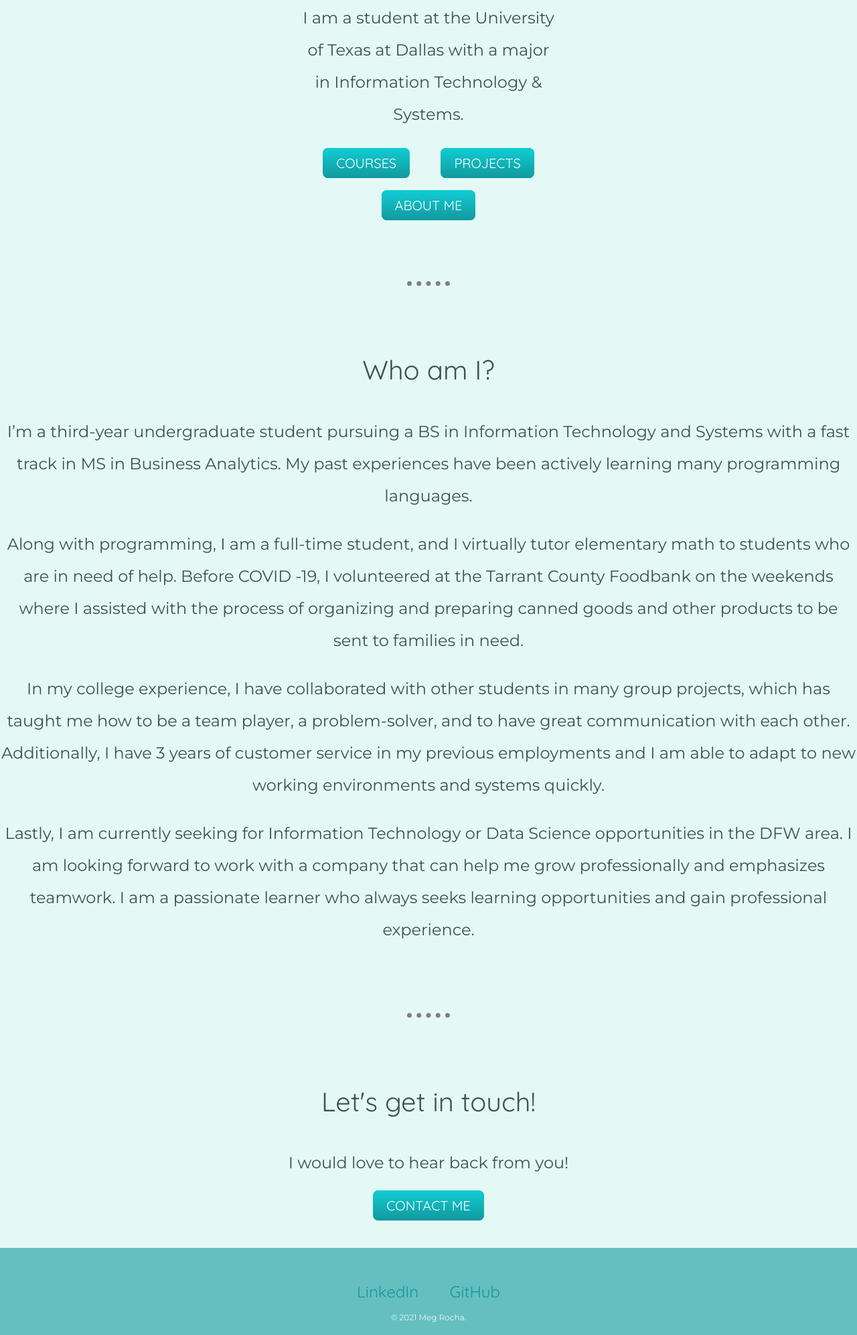
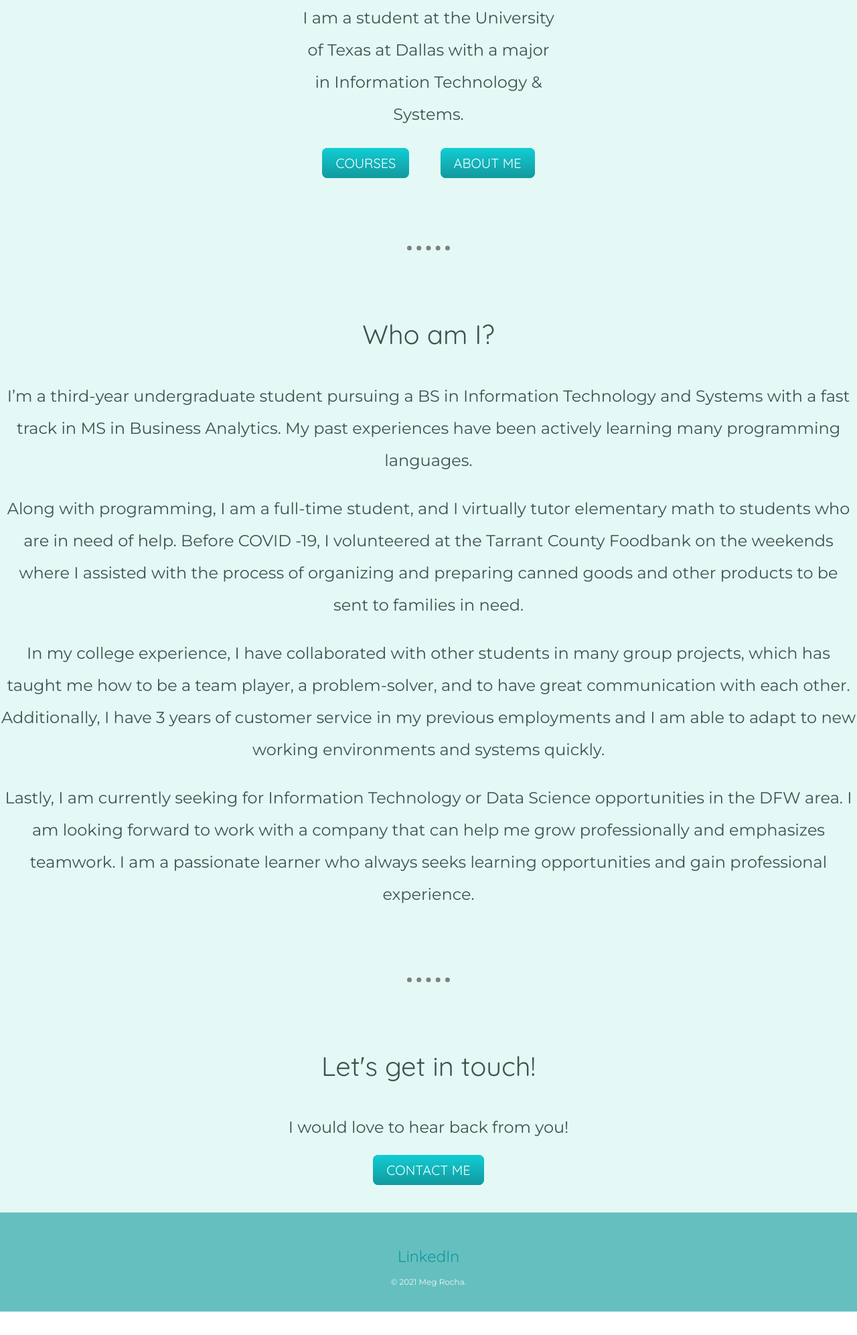
Before and after one commit to megarocha/meg, a plain HTML site: page index.html in a window 1280 px wide. Shown: the part 1906-3900 px from the top of the page at 67% size. After the commit the page ends 3865 px from the top, so only its background shows below. Drawn offline with Linux system fonts and the light colour scheme.

Commit message:
Update index.html

```diff
--- a/index.html
+++ b/index.html
@@ -24,7 +24,7 @@
       <h2>Hello!</h2>
       <p class="intro"> I am a student at the University of Texas at Dallas with a major in Information Technology & Systems.</p>
       <p><a class="btn" href="mycourses.html"> COURSES</a>
-        <a class="btn" href="myprojects.html"> PROJECTS</a></p>
+
         <a class="btn"href="aboutme.html">ABOUT ME</a>
     </div>
     <hr>
@@ -54,7 +54,7 @@
 
   <div class="bottom-container">
     <a class="footer-link" href="https://www.linkedin.com/in/megarocha">LinkedIn</a>
-    <a class="footer-link" href="https://github.com/megarocha">GitHub</a>
+
     <p class="copyright">© 2021 Meg Rocha.</p>
   </div>
 
```
